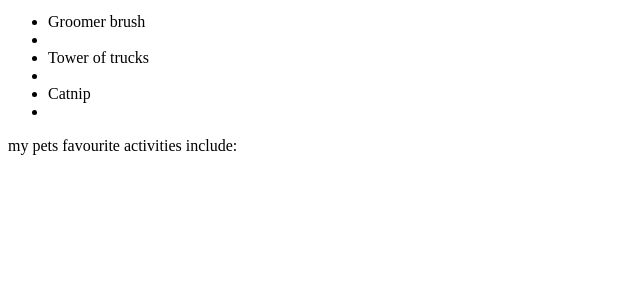
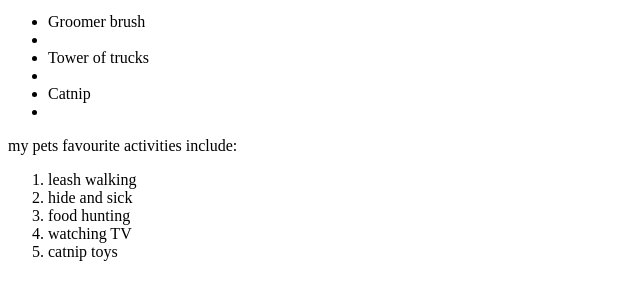
Before and after one commit to ClintonOliera/my-pet, a plain HTML site: page index.html in a window 1280 px wide. Shown: the part 101-400 px from the top of the page, without its empty margins (0-640 px from the left). Drawn offline with Linux system fonts and the light colour scheme.

Commit message:
added orderedlist listing my pets activities

```diff
--- a/index.html
+++ b/index.html
@@ -12,6 +12,12 @@
       <li>Catnip<li>
     </ul>
     <p>my pets favourite activities include:</p>
-
+    <ol>
+      <li>leash walking</li>
+      <li>hide and sick</li>
+      <li>food hunting</li>
+      <li>watching TV</li>
+      <li>catnip toys</li>
+    </ol>
   </body>
 </html>
```
